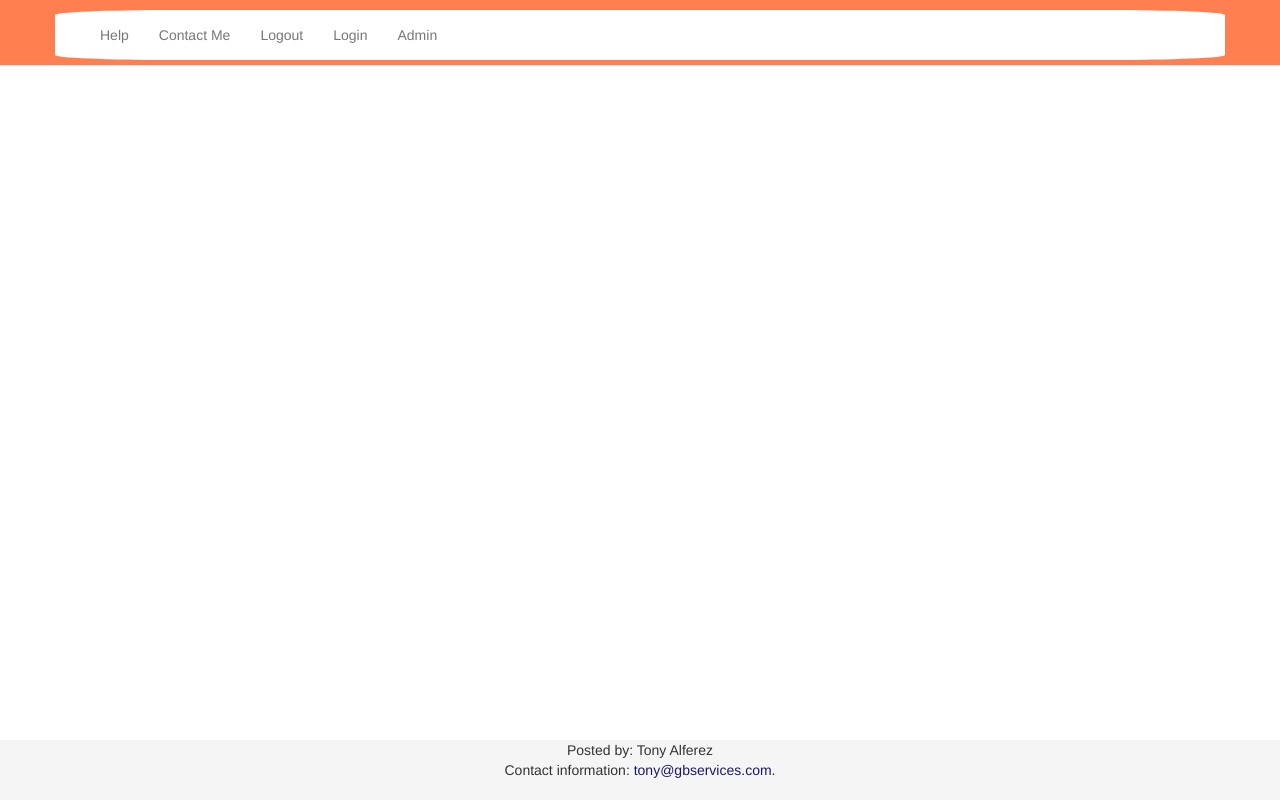
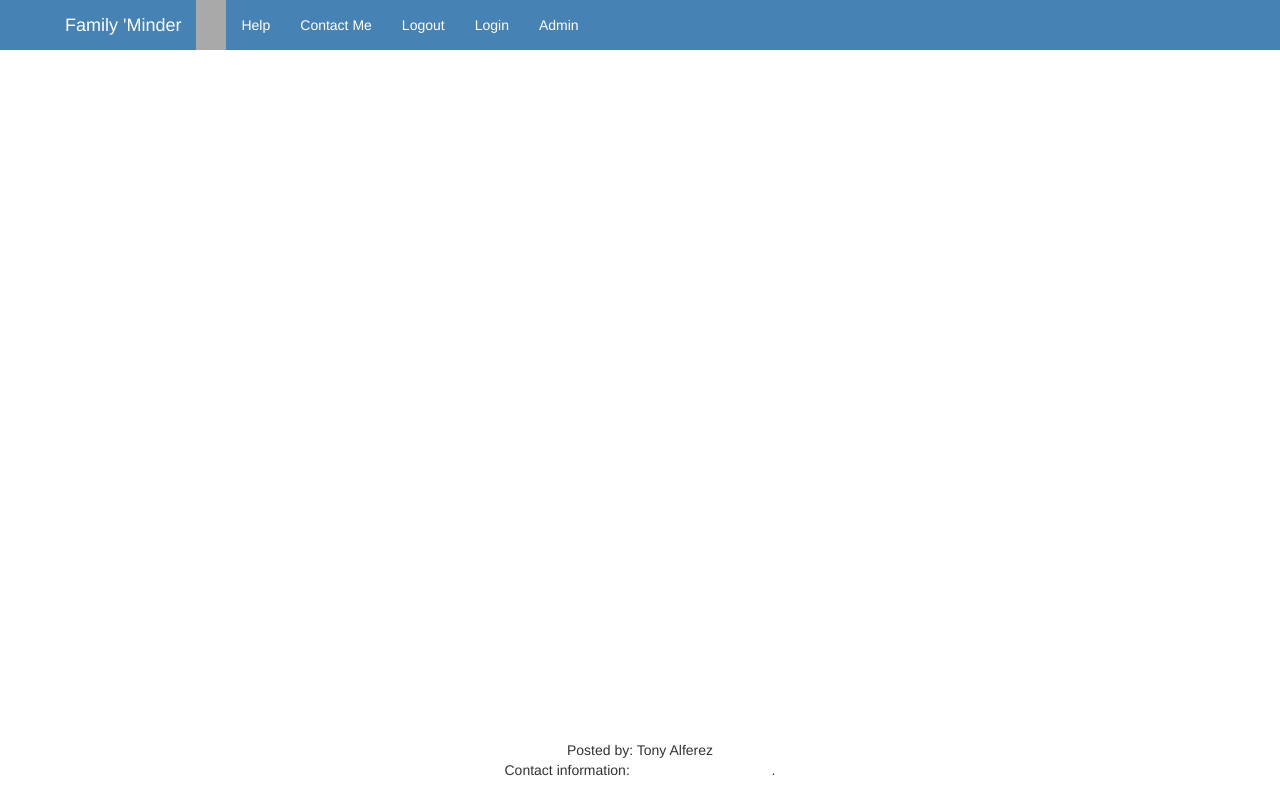
Before and after one commit to rayhixson/familyminder, a plain HTML site: page www/index.html in a window 1280 px wide. Drawn offline with Linux system fonts and the light colour scheme.

Commit message:
"update html and css and change css filename for bootstrap convention"

```diff
--- a/www/css/main.css
+++ b/www/css/main.css
@@ -4,8 +4,7 @@ body {
     margin-bottom: 60px;
 }
 div.minder-container {
-    background-color: #fff;
-    color: steelblue;
+    background-color:#fff;
     font-weight: 500;
     height: 100%;
     border-bottom-left-radius: 10%;
@@ -29,24 +28,39 @@ table, th, td {
 }
 
 tr:nth-child(odd) {
-	background-color: #CCFFCC;
+	background-color: #fff;
 }
-
+.logo {
+    color: brown;
+}
 nav.nav a {
-    color: midnightblue;
+    color: white;
+}
+.navbar-familyName {
+    float: left;
+    height: 50px;
+    padding: 15px 15px;
+    font-size: 18px;
+    line-height: 20px;
 }
 nav.navbar {
-    background-color: coral;
+    background-color: steelblue;
+    padding-right: 50px;
+    padding-left: 50px;
 }
 .navbar-default .navbar-brand {
-    color: midnightblue;
+    color: white;
+}
+.familyName {
+    background-color: darkgrey;
+    float: left;
 }
 a {
-    color: midnightblue;
+    color: white;
 }
 h2 {
     font-size: x-small;
-    color: midnightblue;
+    color: white;
 }
 div.person{
     font-family: Arial, sans-serif;
@@ -197,14 +211,14 @@ html {
   width: 100%;
   /* Set the fixed height of the footer here */
   height: 60px;
-  background-color: #f5f5f5;
+  background-color: #fff;
 }
 /*callout styles*/
 .callout {
     position: absolute;
     height: 150px;
     width: 250px;
-    background-color: purple;
+    background-color: #fff;
 }
 .hidden {
  display: none;
@@ -212,3 +226,18 @@ html {
 .fancybox-title a {
  color: #fff;
 }
+
+/*bootstrap overrides
+---------------------------------------------------*/
+.navbar-default .navbar-nav>li>a {
+    color: white;
+}
+
+.navbar-container {
+    margin-right: auto;
+    margin-left: auto;
+}
+
+.navbar-fixed-top {
+    border: none;
+}
--- a/www/index.html
+++ b/www/index.html
@@ -15,17 +15,17 @@
     <link rel="stylesheet" href="lib/jquery.fancybox-thumbs.css?v=1.0.7" type="text/css" media="screen" />
 
     <!-- Our CSS -->
-    <link rel="stylesheet" type="text/css" href="css/main.css"/>
+    <link rel="stylesheet" type="text/css" href="css/custom.css"/>
 
   </head>
   <body>
-
+    <div class="navbar-container">
     <nav class="navbar navbar-default navbar-fixed-top">
-      <div class="container minder-container">
         <div data-bind="with: context" class="navbar-header">
-          <a class="navbar-brand"
-             data-bind="text: 'Family \'Minder: ' + familyName(), attr: {href: homeUrl()}"
-             href="/"></a>
+          <span class="navbar-brand logo">Family 'Minder</span>
+          <div class="familyName"><a class="navbar-familyName"
+             data-bind="text: familyName(), attr: {href: homeUrl()}"
+             href="/"></a></div>
         </div>
         <div class="navbar-collapse collapse" data-bind="with: context">
           <ul class="nav navbar-nav">
@@ -43,9 +43,9 @@
             <li><a href="#" data-bind="click: toggleMode, text: modeText"></a></li>
           </ul>
         </div>
-      </div>
+
     </nav>
-
+    </div>
     <!--
         ***************************
         MAIN BODY / VIEW CONTROLLER
```
